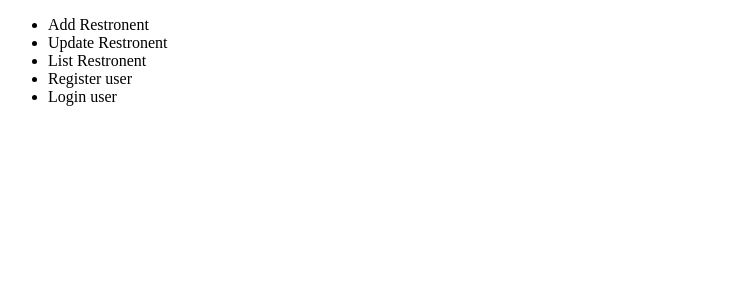
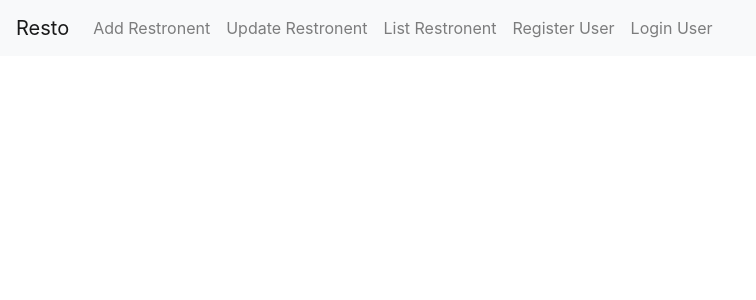
Before and after one commit to rajatissar/resto, an Angular app: page / in a window 1280 px wide. Shown: the top 300 px of the page, without its empty margins (0-756 px from the left). Built offline with nearby package versions, Linux system fonts and the light colour scheme.

Commit message:
bootstrap navigation added

```diff
--- a/angular.json
+++ b/angular.json
@@ -24,6 +24,7 @@
               "src/assets"
             ],
             "styles": [
+              "node_modules/bootstrap/dist/css/bootstrap.min.css",
               "src/styles.css"
             ],
             "scripts": []
--- a/package.json
+++ b/package.json
@@ -16,9 +16,12 @@
     "@angular/compiler": "~9.1.11",
     "@angular/core": "~9.1.11",
     "@angular/forms": "~9.1.11",
+    "@angular/localize": "~9.1.11",
     "@angular/platform-browser": "~9.1.11",
     "@angular/platform-browser-dynamic": "~9.1.11",
     "@angular/router": "~9.1.11",
+    "@ng-bootstrap/ng-bootstrap": "^6.1.0",
+    "bootstrap": "^4.4.0",
     "rxjs": "~6.5.4",
     "tslib": "^1.10.0",
     "zone.js": "~0.10.2"
--- a/src/app/app.component.html
+++ b/src/app/app.component.html
@@ -1,9 +1,35 @@
-<ul>
-    <li routerLink="add">Add Restronent</li>
-    <li routerLink="update">Update Restronent</li>
-    <li routerLink="list">List Restronent</li>
-    <li routerLink="register">Register user</li>
-    <li routerLink="login">Login user</li>
-</ul>
+<nav class="navbar navbar-expand-lg navbar-light bg-light">
+    <a class="navbar-brand" href="#">Resto</a>
+    <button class="navbar-toggler" type="button" data-toggle="collapse" data-target="#navbarNav" aria-controls="navbarNav" aria-expanded="false" aria-label="Toggle navigation">
+    <span class="navbar-toggler-icon"></span>
+  </button>
+    <div class="collapse navbar-collapse" id="navbarNav">
+        <ul class="navbar-nav">
+            <!-- <li class="nav-item active">
+                <a class="nav-link" href="#">Home <span class="sr-only">(current)</span></a>
+            </li> -->
+            <li class="nav-item">
+                <a class="nav-link" routerLink="add">Add Restronent</a>
+            </li>
+            <li class="nav-item">
+                <a class="nav-link" routerLink="update">Update Restronent</a>
+            </li>
+            <li class="nav-item">
+                <a class="nav-link" routerLink="list">List Restronent</a>
+            </li>
+            <li class="nav-item">
+                <a class="nav-link" routerLink="register">Register User</a>
+            </li>
+            <li class="nav-item">
+                <a class="nav-link" routerLink="login">Login User</a>
+            </li>
+            <!-- <li class="nav-item">
+                <a class="nav-link disabled" href="#">Disabled</a>
+            </li> -->
+        </ul>
+    </div>
+</nav>
 
-<router-outlet></router-outlet>
+<div class="container">
+    <router-outlet></router-outlet>
+</div>
--- a/src/app/app.module.ts
+++ b/src/app/app.module.ts
@@ -8,6 +8,7 @@
 import { ListRestoComponent } from './list-resto/list-resto.component';
 import { LoginComponent } from './login/login.component';
 import { RegisterComponent } from './register/register.component';
+import { NgbModule } from '@ng-bootstrap/ng-bootstrap';
 
 @NgModule({
   declarations: [
@@ -20,7 +21,8 @@
   ],
   imports: [
     BrowserModule,
-    AppRoutingModule
+    AppRoutingModule,
+    NgbModule
   ],
   providers: [],
   bootstrap: [AppComponent]
--- a/src/polyfills.ts
+++ b/src/polyfills.ts
@@ -1,3 +1,7 @@
+/***************************************************************************************************
+ * Load `$localize` onto the global scope - used if i18n tags appear in Angular templates.
+ */
+import '@angular/localize/init';
 /**
  * This file includes polyfills needed by Angular and is loaded before the app.
  * You can add your own extra polyfills to this file.
```
Also changed, not shown: 1 other file (tests, documents, lock files or other folders).
